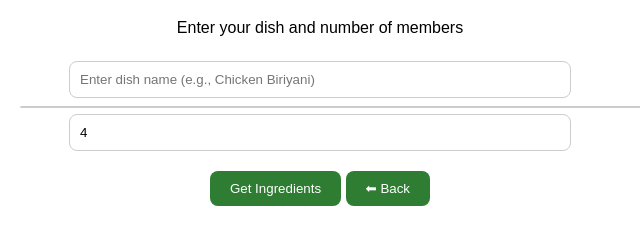
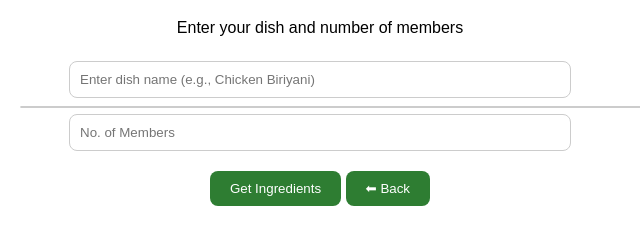
Before and after one commit to viki2206/sm-art-e, a plain HTML site: page ai.html in a window 1280 px wide. Shown: the part 132-368 px from the top of the page, 320-960 px from the left. Drawn offline with Linux system fonts and the light colour scheme.

Commit message:
Update ai.html

```diff
--- a/ai.html
+++ b/ai.html
@@ -3,7 +3,7 @@
 <head>
   <meta charset="UTF-8">
   <meta name="viewport" content="width=device-width, initial-scale=1.0">
-  <title>🍲 NeshMart AI Assistant</title>
+  <title>Vigo Assistant 🤖</title>
   <link rel="stylesheet" href="ai.css">
 </head>
 <body>
@@ -11,15 +11,18 @@
     <h1>Vigo Assistant 🤖</h1>
     <p>Enter your dish and number of members</p>
 
-    <!-- Input with auto-suggest -->
-    <input type="text" id="dish" placeholder="Enter dish name (e.g., Chicken Biriyani)" oninput="showSuggestions()">
-    <div id="suggestions" class="suggestions"></div>
-    <input type="number" id="members" placeholder="No. of Members" min="1" value="4">
+    <div class="input-group">
+      <input type="text" id="dish" placeholder="Enter dish name (e.g., Chicken Biriyani)" oninput="showSuggestions()">
+      <div id="suggestions" class="suggestions"></div>
+    </div>
+
+    <div class="input-group">
+      <input type="number" id="members" placeholder="No. of Members" min="1">
+    </div>
 
     <button onclick="getRecipe()">Get Ingredients</button>
     <button onclick="goBack()">⬅ Back</button>
 
-    <!-- Output -->
     <div id="ai-output"></div>
   </div>
 
```
